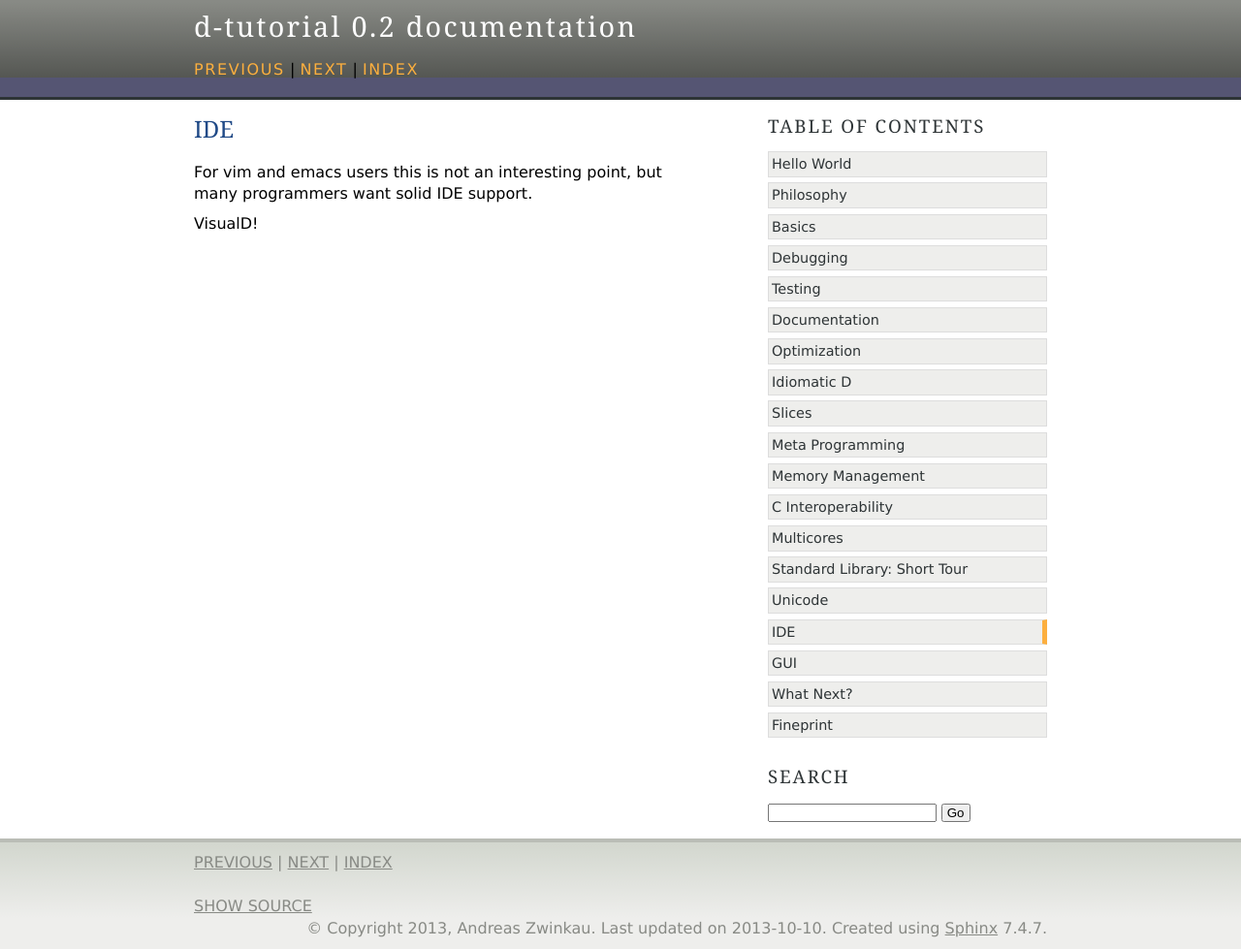
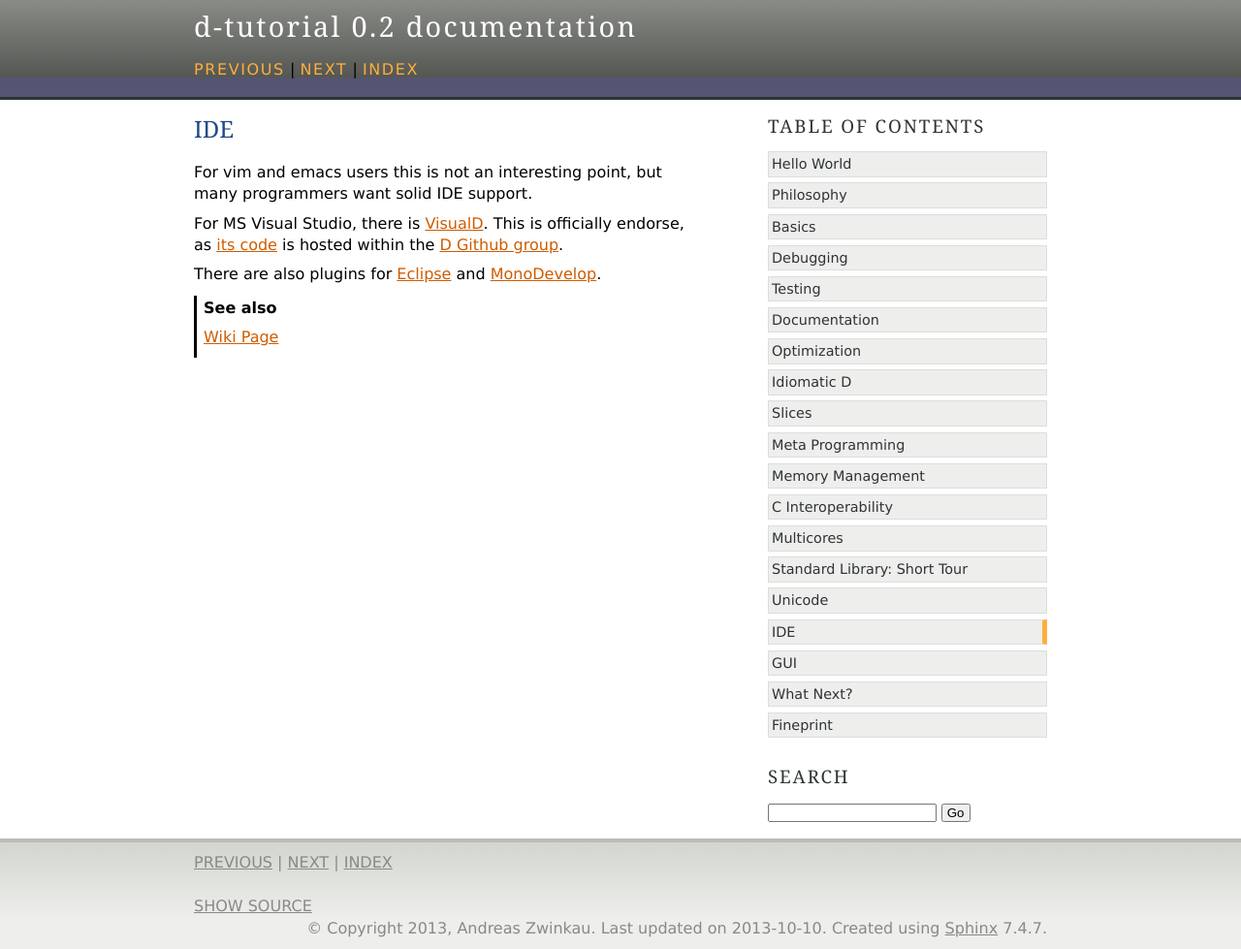
Before and after one commit to qznc/d-tut, a Sphinx documentation site: the page built from source/ide.rst, in a window 1280 px wide. Shown: the whole page at 97% size. Built offline with Sphinx 7.4.7, drawn with Linux system fonts in a browser that asks for light colours.

Commit message:
some IDE stuff

```diff
--- a/source/ide.rst
+++ b/source/ide.rst
@@ -4,4 +4,16 @@ IDE
 For vim and emacs users this is not an interesting point,
 but many programmers want solid IDE support.
 
-VisualD!
+For MS Visual Studio,
+there is `VisualD <http://www.dsource.org/projects/visuald>`_.
+This is officially endorse,
+as `its code <https://github.com/D-Programming-Language/visuald>`_
+is hosted within the `D Github group <https://github.com/D-Programming-Language>`_.
+
+There are also plugins for
+`Eclipse <https://code.google.com/p/ddt/>`_
+and `MonoDevelop <http://mono-d.alexanderbothe.com/>`_.
+
+.. seealso::
+
+   `Wiki Page <http://wiki.dlang.org/IDEs>`_
```
Also changed, not shown: source/debugging.rst (+9 -2 lines).
